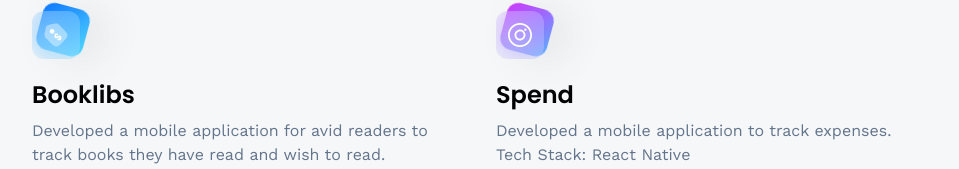
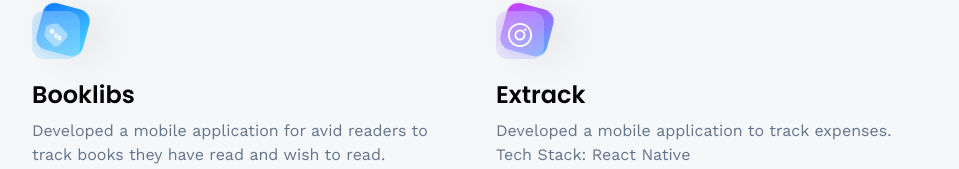
Before and after one commit to diniftryn/3d-portfolio, a React (Vite) app: page /projects in a window 1280 px wide. Shown: the part 621-790 px from the top of the page, without its empty margins (160-1119 px from the left). Built offline with nearby package versions, Linux system fonts and the light colour scheme; no server answers.

Commit message:
modify projects description

```diff
--- a/src/constants/index.js
+++ b/src/constants/index.js
@@ -182,7 +182,7 @@ export const projects = [
   {
     iconUrl: snapgram,
     theme: "btn-back-pink",
-    name: "Spend",
+    name: "Extrack",
     description: "Developed a mobile application to track expenses. Tech Stack: React Native ",
     link: "https://github.com/diniftryn/reactnative-budget-tracker",
     mockup: teslahsg
```
